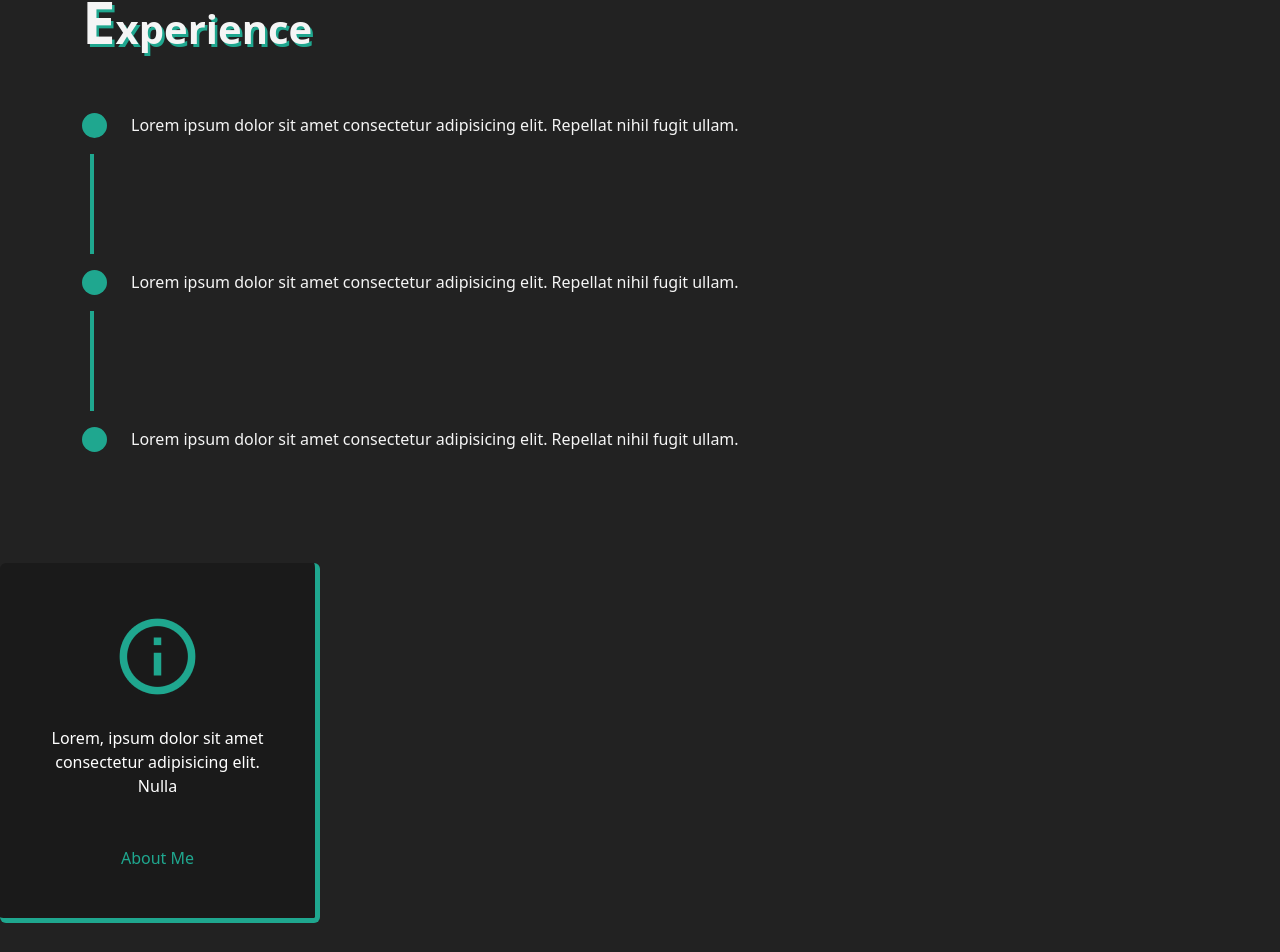
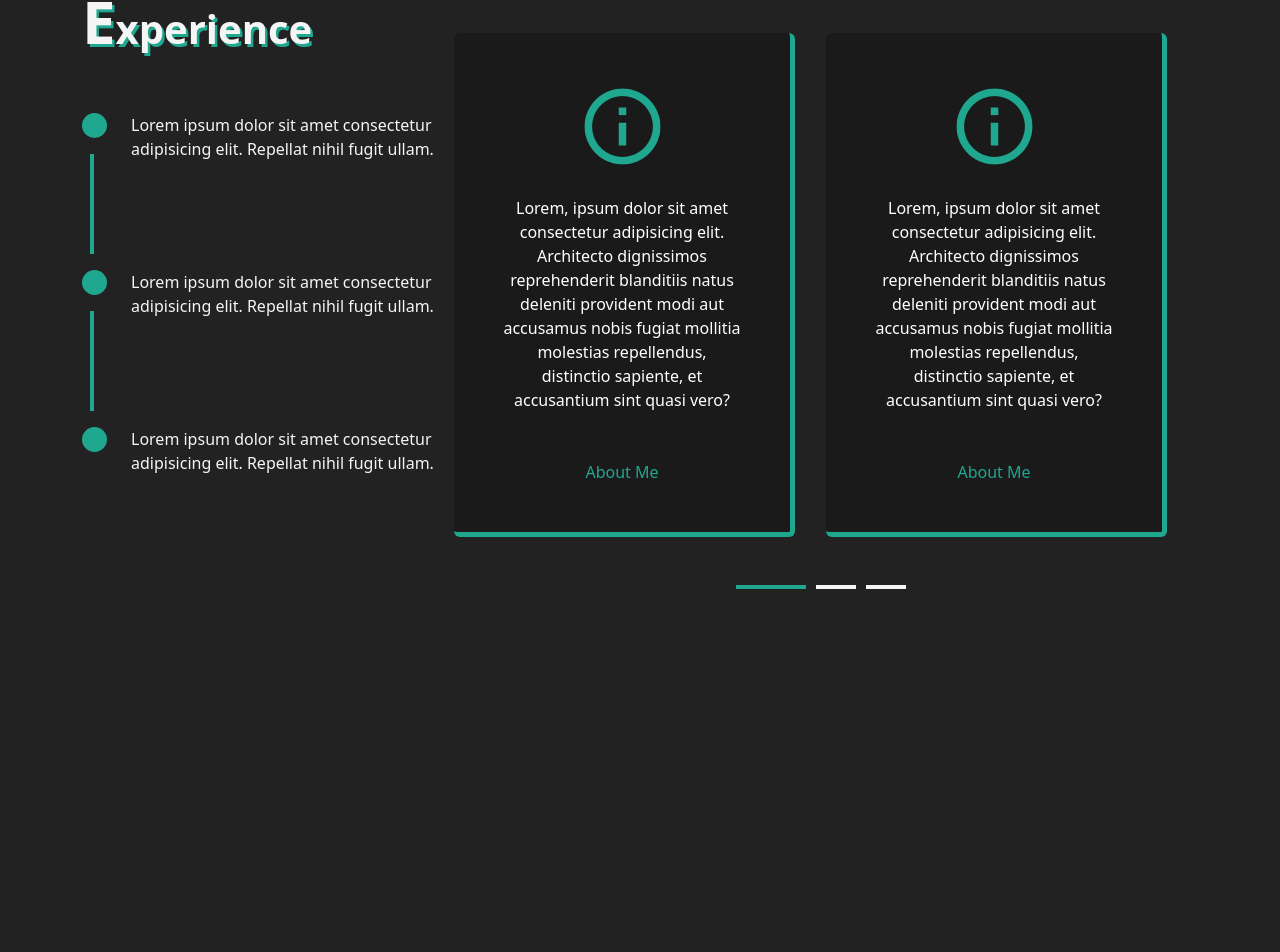
Before and after one commit to mobinbarmar/Personal-Web, an Angular app in the folder Angular/: page / in a window 1280 px wide. Shown: the part 881-1833 px from the top of the page. After the commit the page ends 1514 px from the top, so only its background shows below. Built offline with nearby package versions, Linux system fonts and the light colour scheme; no server answers.

Commit message:
Expericence md is added

```diff
--- a/Angular/src/app/pages/home/home.component.html
+++ b/Angular/src/app/pages/home/home.component.html
@@ -66,6 +66,9 @@
 
 <section class="bg-black1">
   <div class="py-5 container">
+
+    <div class="d-flex">
+      <div>
         <div>
           <h1 class="text-rare experience">Experience</h1>
         </div>
@@ -78,6 +81,7 @@
               </div>
               <p class="ms-4">Lorem ipsum dolor sit amet consectetur adipisicing elit. Repellat nihil fugit ullam.</p>
             </div>
+
             <div class="d-flex justify-content-start">
               <div class="d-flex flex-column">
                 <span class="dot1"></span>
@@ -85,6 +89,7 @@
               </div>
               <p class="ms-4">Lorem ipsum dolor sit amet consectetur adipisicing elit. Repellat nihil fugit ullam.</p>
             </div>
+
             <div class="d-flex justify-content-start">
               <div class="d-flex flex-column">
                 <span class="dot1"></span>
@@ -94,6 +99,25 @@
           </div>
         </div>
       </div>
+
+      <div class="col-8">
+        <div class="d-flex">
+          <app-card1></app-card1>
+          <app-card1></app-card1>
+        </div>
+
+        <div class="page d-flex justify-content-center">
+          <div style="display: block;position: relative;" class="active-page">
+            <span></span>
+          </div>
+          <div style="display: block;position: relative;" >
+            <span></span>
+          </div>
+          <div style="display: block;position: relative;" >
+            <span></span>
+          </div>
+        </div>
+      </div>
+    </div>
+  </div>
 </section>
-
-<app-card1></app-card1>
--- a/Angular/src/app/pages/home/home.component.scss
+++ b/Angular/src/app/pages/home/home.component.scss
@@ -1,4 +1,11 @@
+//! Palette
 $primary: #1FA78F;
+$primaryHover: #278e7b;
+$primaryActive: #297e6f;
+$white: whitesmoke;
+$whiteRare: rgba(245, 245, 245, 0.797);
+$black: #222222;
+$black2: #1A1A1A;
 .header{
     position: relative;
 }
@@ -54,3 +61,22 @@ $primary: #1FA78F;
     height: 100px;
     background-color: $primary;
 }
+
+.page > .active-page > span{
+    background-color: $primary;
+    width: 70px;
+    cursor: auto;
+}
+.page > .active-page{
+    width: 80px !important;
+}
+.page > div{
+    width: 50px;
+}
+.page > div > span{
+    width: 40px;
+    height: 4px;
+    background-color: $white;
+    position: absolute;
+    cursor: pointer;
+}
--- a/Angular/src/app/shared/card1/card1.component.html
+++ b/Angular/src/app/shared/card1/card1.component.html
@@ -1,9 +1,9 @@
-<div class="card my-5 p-5 d-none d-md-block col-md-3 d-flex align-item-center">
+<div class="card my-5 p-5 d-none d-md-block col-md-11 d-flex align-item-center">
   <div class="text-center">
     <img src="../../../assets/img/icons8-info-384 1.png" alt="">
   </div>
   <div class="text-white text-center my-4" style="font-weight: 100;">
-    Lorem, ipsum dolor sit amet consectetur adipisicing elit. Nulla
+    Lorem, ipsum dolor sit amet consectetur adipisicing elit. Architecto dignissimos reprehenderit blanditiis natus deleniti provident modi aut accusamus nobis fugiat mollitia molestias repellendus, distinctio sapiente, et accusantium sint quasi vero?
   </div>
   <div class="text-primary text-center mt-5" style="font-weight: 500;">About Me</div>
 </div>
```
Lines whose indentation alone changed are shown as unchanged.
